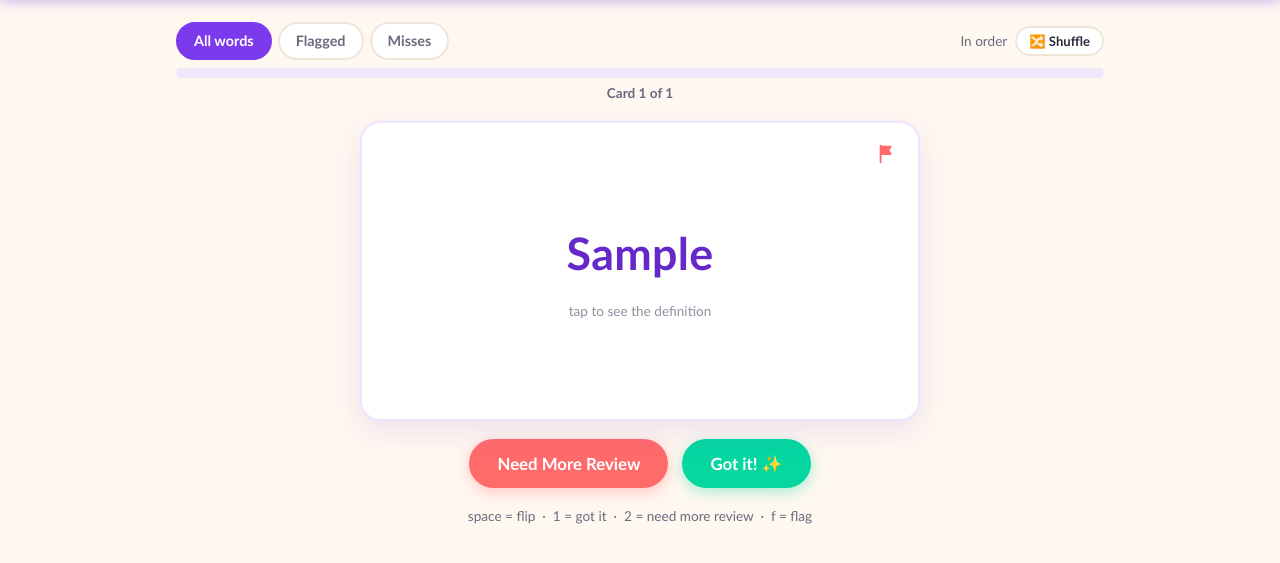
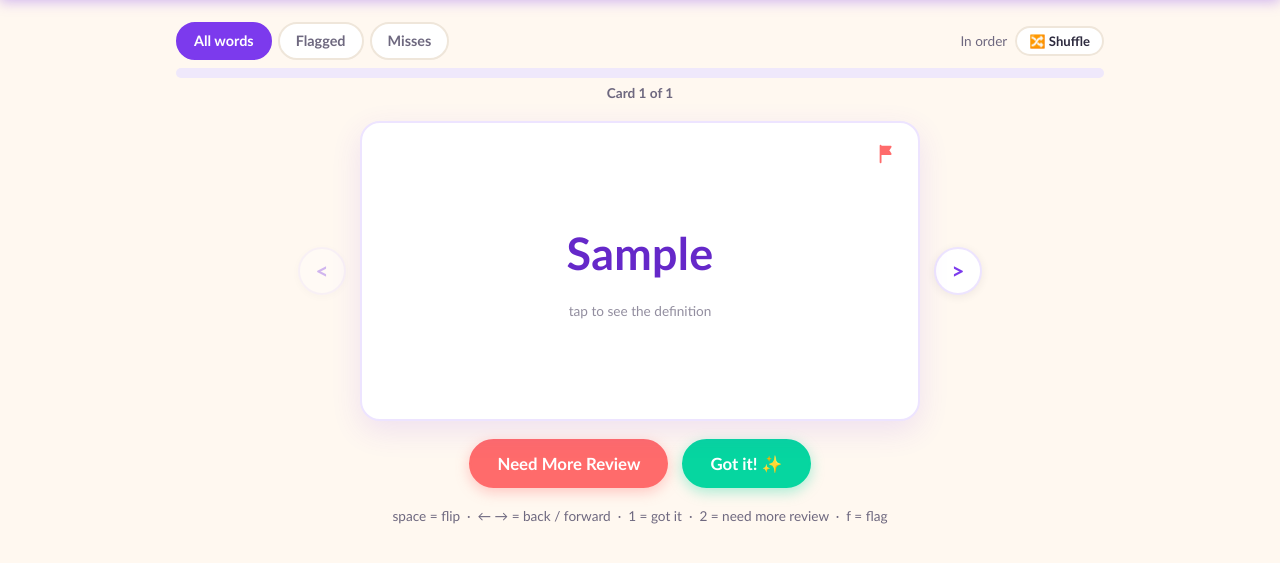
Before and after one commit to FriendlyNeighborhoodHacker/vocab.lillyrosenthal.org, a PHP site: page /review/index.php in a window 1280 px wide. Shown: the part 56-619 px from the top of the page. Run offline with PHP 8.4, Linux system fonts and the light colour scheme; the visitor is signed in with stand-in values (Sample User, id 1); data comes from the database, SQL or seed files in the repository; tables that the repository leaves empty hold one stand-in row (values such as "Sample post"); a stand-in replaces the project's code that opens the database connection; some libraries are stand-ins or nearby versions.

Commit message:
back button

```diff
--- a/www/review/index.php
+++ b/www/review/index.php
@@ -93,6 +93,8 @@ header_html('Flashcards');
   </div>
 
   <div class="flashcard-stage" id="flashcard-stage">
+    <div class="flashcard-row">
+      <button type="button" class="nav-btn" id="btn-prev" aria-label="Previous card" title="Previous card (&#8592;)">&lt;</button>
       <div class="flashcard" id="flashcard" tabindex="0" role="button" aria-label="Flip card">
         <button type="button" class="flag-btn" id="flag-btn" aria-pressed="false" title="Flag this word (f)">
           <svg viewBox="0 0 24 24" width="22" height="22" aria-hidden="true">
@@ -109,18 +111,21 @@ header_html('Flashcards');
           <div class="flashcard-hint small">tap to see the word</div>
         </div>
       </div>
+      <button type="button" class="nav-btn" id="btn-next" aria-label="Next card" title="Next card (&#8594;)">&gt;</button>
+    </div>
 
     <div class="mark-buttons">
       <button type="button" class="button mark-btn mark-miss" id="btn-miss" title="Press 2">Need More Review</button>
       <button type="button" class="button mark-btn mark-got" id="btn-got" title="Press 1">Got it! &#10024;</button>
     </div>
-    <p class="keyboard-hint small">space = flip &nbsp;·&nbsp; 1 = got it &nbsp;·&nbsp; 2 = need more review &nbsp;·&nbsp; f = flag</p>
+    <p class="keyboard-hint small">space = flip &nbsp;·&nbsp; &#8592; &#8594; = back / forward &nbsp;·&nbsp; 1 = got it &nbsp;·&nbsp; 2 = need more review &nbsp;·&nbsp; f = flag</p>
   </div>
 
   <div class="card deck-done hidden" id="deck-done">
     <div class="deck-done-burst" aria-hidden="true">&#127881;</div>
     <h2>Deck complete!</h2>
     <p id="deck-done-tally" class="deck-done-tally"></p>
+    <p><button type="button" class="button small" id="btn-done-back">&lt; Back to the last card</button></p>
     <div class="actions" style="justify-content:center;flex-wrap:wrap;">
       <?php if ($deckFilter === FlashcardProgress::DECK_ALL): ?>
         <form method="post" action="/review/shuffle_eval.php">
--- a/www/review/review.js
+++ b/www/review/review.js
@@ -1,7 +1,7 @@
 // Flashcard deck engine. The page embeds DECK (the user's full ordered deck),
 // START_AT (resume index), PERSIST_POSITION, and CSRF. Reads never hit the
-// server; marks and flag toggles POST to the dedicated eval endpoints and the
-// UI advances optimistically.
+// server; marks, flag toggles, and position saves POST to the dedicated eval
+// endpoints and the UI advances optimistically.
 (function () {
   'use strict';
 
@@ -18,12 +18,16 @@
   var flagBtn = document.getElementById('flag-btn');
   var btnGot = document.getElementById('btn-got');
   var btnMiss = document.getElementById('btn-miss');
+  var btnPrev = document.getElementById('btn-prev');
+  var btnNext = document.getElementById('btn-next');
+  var btnDoneBack = document.getElementById('btn-done-back');
   var progressFill = document.getElementById('progress-fill');
   var progressText = document.getElementById('progress-text');
   var donePanel = document.getElementById('deck-done');
   var doneTally = document.getElementById('deck-done-tally');
   var toast = document.getElementById('toast');
   var toastTimer;
+  var savePositionTimer;
 
   function showToast(message) {
     toast.textContent = message;
@@ -38,6 +42,20 @@
     Object.keys(fields).forEach(function (k) { body.append(k, fields[k]); });
     return fetch(url, { method: 'POST', body: body, credentials: 'same-origin' })
       .then(function (r) { return r.json(); });
+  }
+
+  // Marks piggyback their own position save; browsing with the arrows saves
+  // it separately (debounced so rapid flipping produces one write).
+  function schedulePositionSave() {
+    if (!PERSIST_POSITION) return;
+    clearTimeout(savePositionTimer);
+    savePositionTimer = setTimeout(function () {
+      postForm('/review/save_position_eval.php', { position: idx })
+        .then(function (res) {
+          if (!res.ok) showToast('Could not save your place: ' + (res.error || 'unknown error'));
+        })
+        .catch(function () { showToast('Could not save your place — check your connection.'); });
+    }, 500);
   }
 
   function updateScoreChip(score) {
@@ -70,18 +88,34 @@
       return;
     }
 
+    stage.classList.remove('hidden');
+    donePanel.classList.add('hidden');
+
     var entry = DECK[idx];
     card.classList.remove('flipped');
     wordEl.textContent = entry.word;
     definitionEl.textContent = entry.definition;
     flagBtn.classList.toggle('flagged', entry.flagged);
     flagBtn.setAttribute('aria-pressed', entry.flagged ? 'true' : 'false');
+    btnPrev.disabled = idx === 0;
   }
 
   function flipCard() {
     if (idx >= DECK.length) return;
     card.classList.toggle('flipped');
   }
+
+  // Browse to another card without marking (the < and > buttons / arrow keys).
+  function goTo(newIdx) {
+    newIdx = Math.max(0, Math.min(newIdx, DECK.length));
+    if (newIdx === idx) return;
+    idx = newIdx;
+    renderCard();
+    schedulePositionSave();
+  }
+
+  function goBack() { goTo(idx - 1); }
+  function goForward() { goTo(idx + 1); }
 
   function markCurrent(mark) {
     if (idx >= DECK.length) return;
@@ -142,10 +176,15 @@
   });
   btnGot.addEventListener('click', function () { markCurrent('got_it'); });
   btnMiss.addEventListener('click', function () { markCurrent('needs_review'); });
+  btnPrev.addEventListener('click', goBack);
+  btnNext.addEventListener('click', goForward);
+  if (btnDoneBack) btnDoneBack.addEventListener('click', goBack);
 
   document.addEventListener('keydown', function (e) {
     if (e.target.matches('input, textarea, select')) return;
     if (e.key === ' ') { e.preventDefault(); flipCard(); }
+    else if (e.key === 'ArrowLeft') { e.preventDefault(); goBack(); }
+    else if (e.key === 'ArrowRight') { e.preventDefault(); goForward(); }
     else if (e.key === '1') { markCurrent('got_it'); }
     else if (e.key === '2') { markCurrent('needs_review'); }
     else if (e.key === 'f' || e.key === 'F') { toggleFlag(); }
--- a/www/styles.css
+++ b/www/styles.css
@@ -381,8 +381,37 @@ pre.import-example {
 
 .flashcard-stage { display: flex; flex-direction: column; align-items: center; gap: 18px; }
 
+.flashcard-row {
+  display: flex;
+  align-items: center;
+  justify-content: center;
+  gap: 14px;
+  width: 100%;
+}
+
+.nav-btn {
+  flex-shrink: 0;
+  width: 48px;
+  height: 48px;
+  border-radius: 50%;
+  border: 2px solid var(--color-primary-soft);
+  background: var(--color-surface);
+  color: var(--color-primary);
+  font-family: inherit;
+  font-size: 1.4rem;
+  font-weight: 800;
+  line-height: 1;
+  cursor: pointer;
+  box-shadow: var(--shadow-soft);
+  transition: transform 80ms ease, background 80ms ease;
+}
+.nav-btn:hover { background: var(--color-primary-soft); color: var(--color-primary-dark); transform: scale(1.08); }
+.nav-btn:active { transform: scale(0.94); }
+.nav-btn:disabled { opacity: 0.35; pointer-events: none; }
+
 .flashcard {
   position: relative;
+  flex: 0 1 560px;
   width: min(560px, 100%);
   min-height: 300px;
   background: var(--color-surface);
@@ -563,6 +592,8 @@ body.auth {
   .topnav a, .topnav-toggle { padding: 5px 9px; font-size: 0.88rem; }
   .score-today { display: none; }
   .content { padding: 14px 10px 60px; }
+  .flashcard-row { gap: 8px; }
+  .nav-btn { width: 38px; height: 38px; font-size: 1.15rem; }
   .flashcard { min-height: 240px; }
   .flashcard-face { padding: 34px 20px; }
   .keyboard-hint { display: none; }
```
Also changed, not shown: www/review/save_position_eval.php (added, +22 -0 lines). Lines whose indentation alone changed are shown as unchanged.
